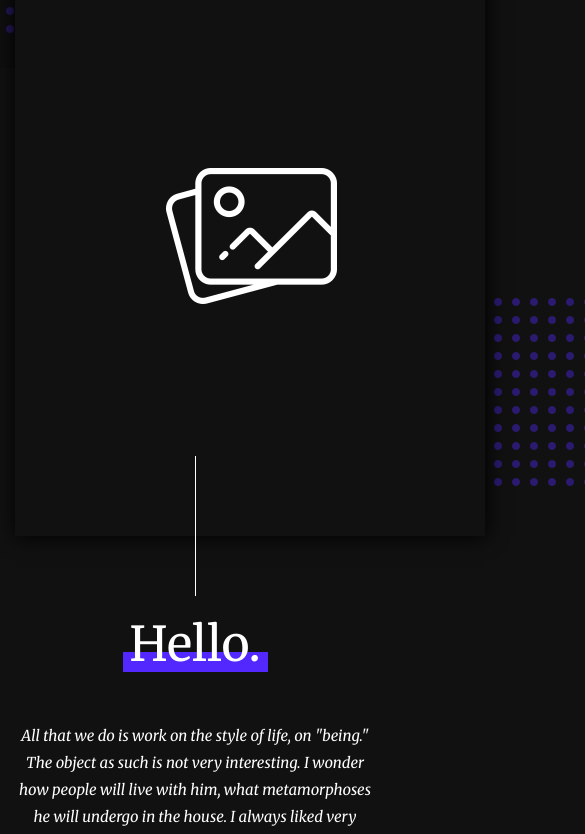
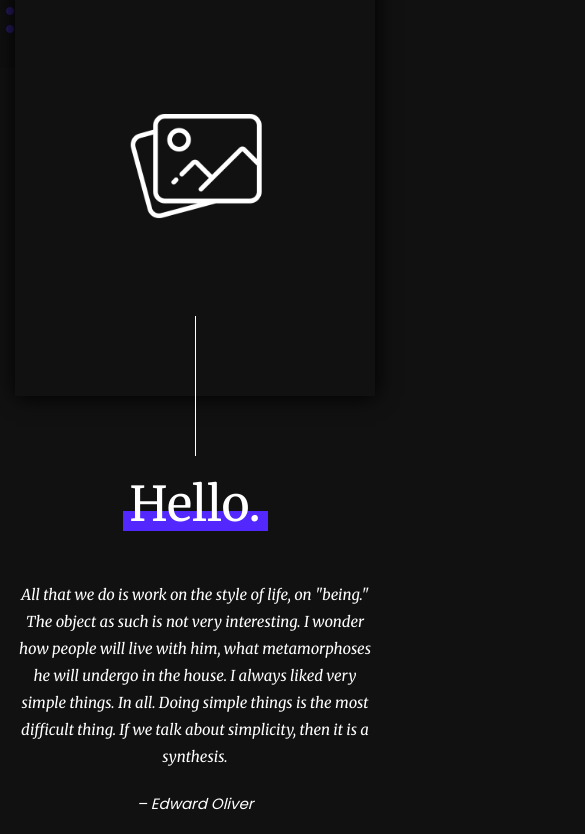
Before and after one commit to osvaldoesco/elaniin_test, a React (Create React App) app: page / in a window 390 px wide. Shown: the part 976-1810 px from the top of the page, 585 px wide, since content can reach past the window. Built offline with nearby package versions, Linux system fonts and the light colour scheme.

Commit message:
responsive fix

```diff
--- a/src/styles/app.scss
+++ b/src/styles/app.scss
@@ -62,13 +62,19 @@ body {
 .hello__img{
 	text-align: center;
 	position: relative;
-
 	display: inline-block;
 	margin: 0	auto;
+	@media screen and (max-width: 767px){
+		width: 100%;
+	}
 	.photo-center{
 		box-shadow: 1px 1px 20px #000;
 		position: relative;
-		z-index: 1
+		z-index: 1;
+
+		@media screen and (max-width: 767px){
+			width: 100%;
+		}
 	}
 	.de-triangle{
 		position: absolute;
@@ -81,6 +87,9 @@ body {
 		right: -125px;
 		bottom: 50px;
 		z-index: 0;
+		@media screen and (max-width: 767px){
+			display: none;
+		}
 	}
 }
 
```
